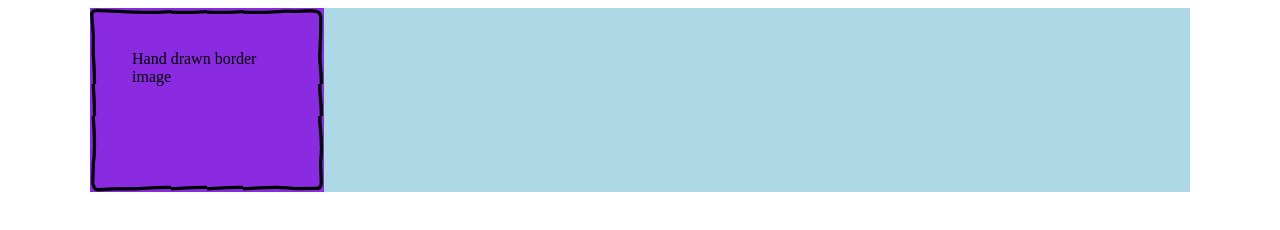
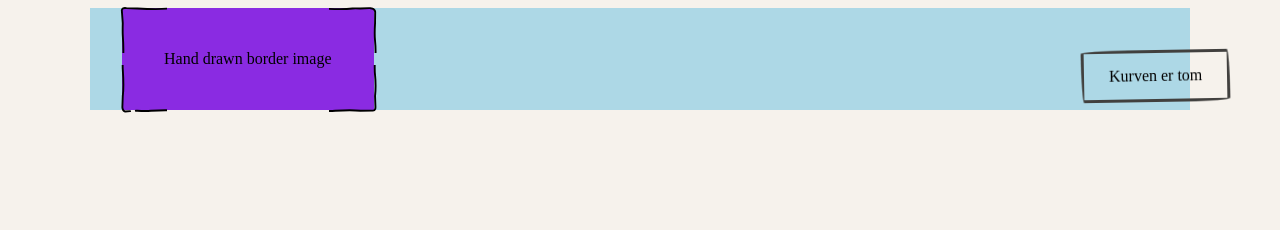
Before and after one commit to joachimhviid/handdrawn-styles, a plain HTML site: page index.html in a window 1280 px wide. Drawn offline with Linux system fonts and the light colour scheme.

Commit message:
css hand drawn edge

```diff
--- a/index.html
+++ b/index.html
@@ -9,7 +9,10 @@
 </head>
 <body>
     <div class="container">
-        <div class="drawn">Hand drawn border image</div>
+        <div class="row">
+            <div class="drawn">Hand drawn border image</div>
+        </div>
     </div>
+    <a class="css-drawn">Kurven er tom</a>
 </body>
 </html>
--- a/main.scss
+++ b/main.scss
@@ -1,3 +1,11 @@
+* {
+    box-sizing: border-box;
+}
+
+body {
+    background: #F6F2EC;
+}
+
 .container {
     width: 100%;
     max-width: 1100px;
@@ -5,15 +13,35 @@
     background: lightblue;
 }
 
+.row {
+    display: flex;
+    width: 100%;
+    div {
+        margin: 0 2em;
+    }
+}
+
 .drawn {
     border: 10px solid black;
-    border-image: url('./assets/handdrawn-border-v3.svg')
+    border-image: url('./assets/handdrawn-border-gap.svg')
     72 /
     50px 50px 50px 50px /
     5px 5px 5px 5px
     round;
     padding: 2em;
-    width: 150px;
-    height: 100px;
     background: blueviolet;
 }
+
+.css-drawn {
+    border-radius: 255px 15px 225px 15px/15px 225px 15px 255px;
+    border: solid 3px #41403E;
+    padding: 14px 25px;
+    background: transparent;
+    position: fixed;
+    top: 50px;
+    right: 50px;
+    transform: rotate(-1deg);
+    &:hover {
+        background: rgba(0, 0, 0, .3);
+    }
+}
```
Also changed, not shown: assets/handdrawn-border-gap.png (added), assets/handdrawn-border-gap.svg (added), main.css, 1 other file.
